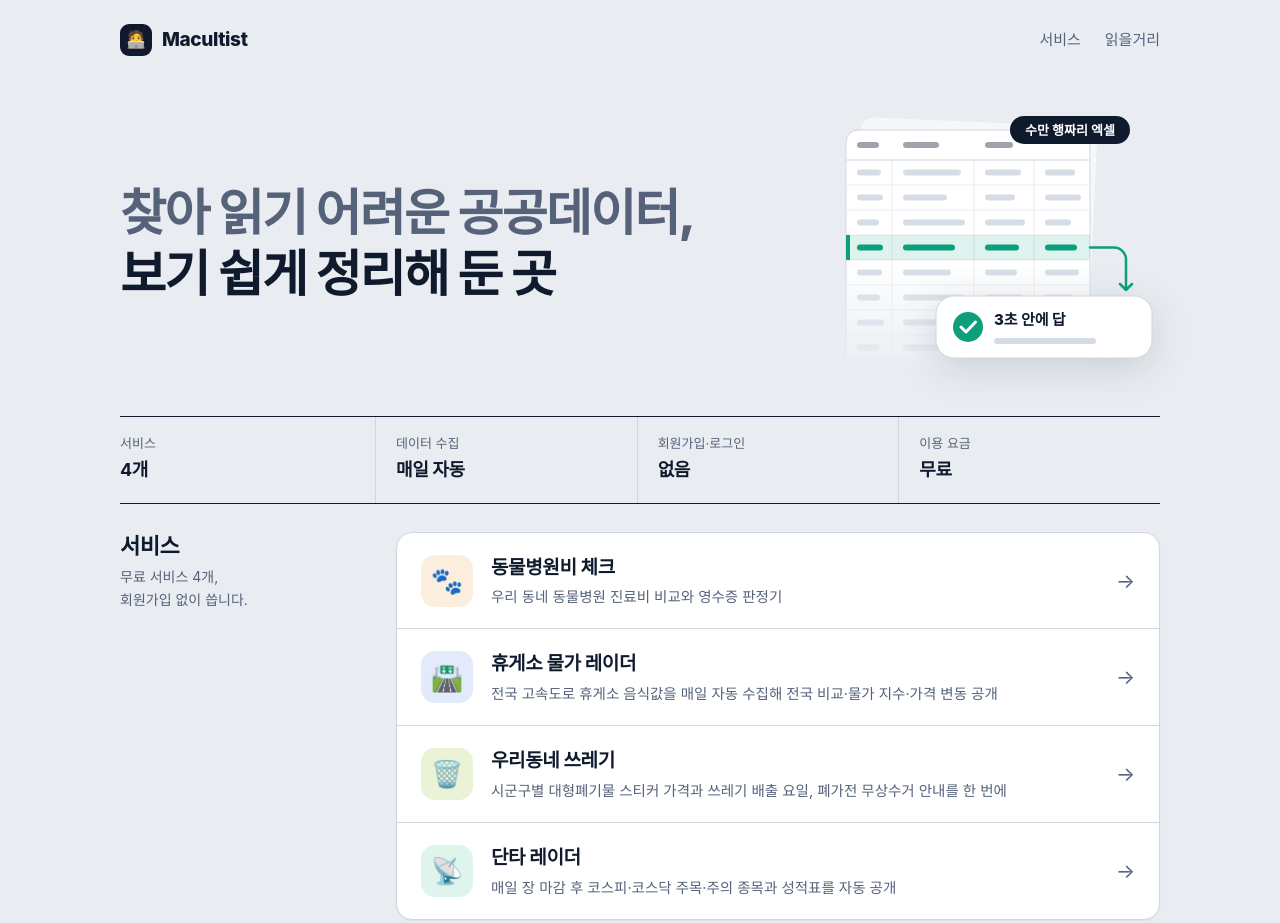
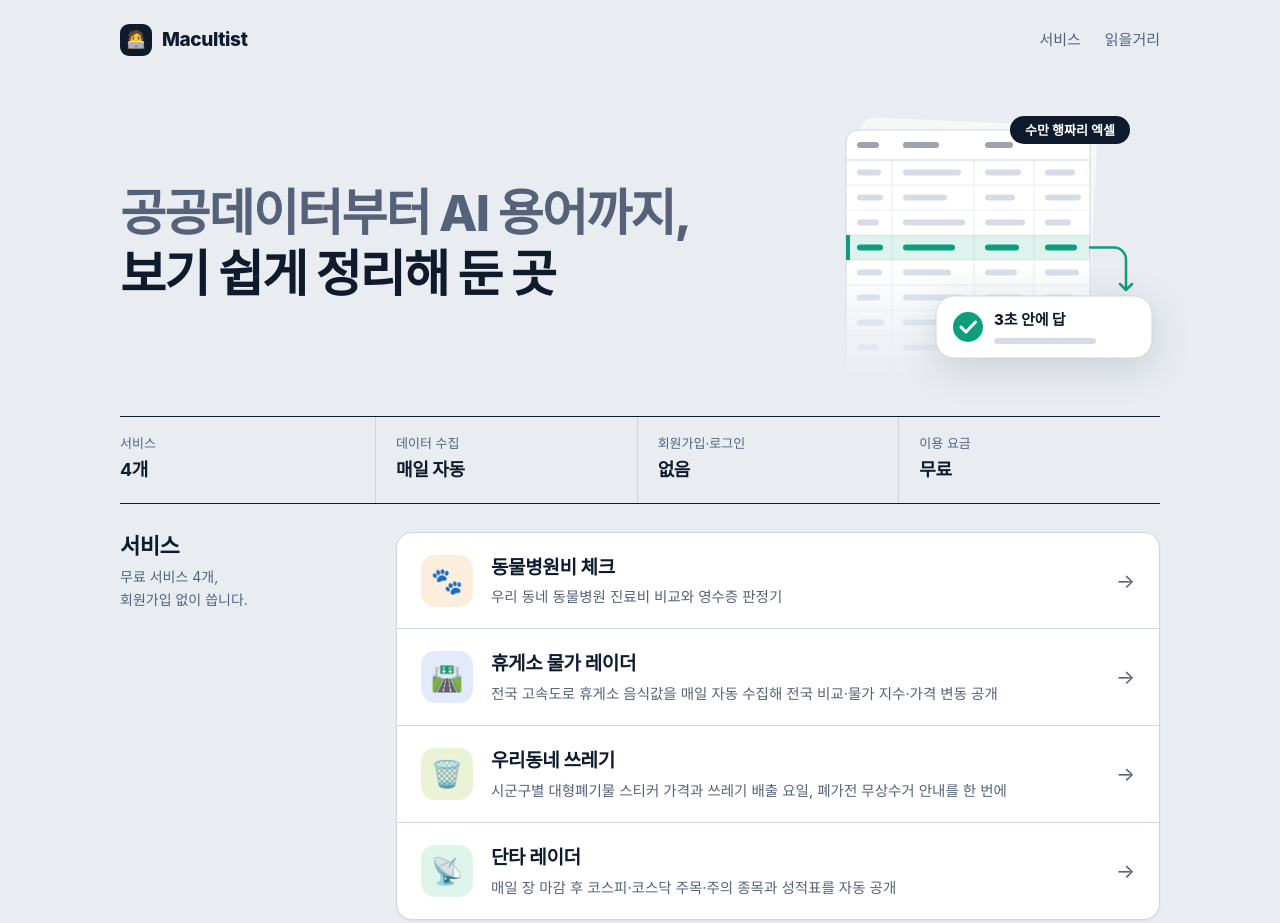
Before and after one commit to macultist/macultist.github.io, a plain HTML site: page index.html in a window 1280 px wide. Shown: the top 923 px of the page. Drawn offline with Linux system fonts and the light colour scheme; a web font is replaced by a local one.

Commit message:
대문 첫 문구를 공공데이터와 AI 용어를 아우르게 변경
Co-Authored-By: Claude Sonnet 5.5 <noreply@anthropic.com>

```diff
--- a/index.html
+++ b/index.html
@@ -45,7 +45,7 @@ footer{margin-top:clamp(56px,8vw,88px);padding-bottom:56px;color:var(--muted);fo
 </style><script type="application/ld+json">{"@context":"https://schema.org","@type":"WebSite","name":"Macultist","url":"https://macultist.kr/","inLanguage":"ko","description":"공공데이터를 매일 자동으로 모아 정리한 무료 웹 서비스 모음: 동물병원비 체크, 휴게소 물가 레이더, 우리동네 쓰레기, 단타 레이더","hasPart":[{"@type":"WebSite","name":"동물병원비 체크","url":"https://macultist.kr/petfee/"},{"@type":"WebSite","name":"휴게소 물가 레이더","url":"https://macultist.kr/restarea/"},{"@type":"WebSite","name":"우리동네 쓰레기","url":"https://macultist.kr/waste/"},{"@type":"WebSite","name":"단타 레이더","url":"https://macultist.kr/daytrade/"}]}</script></head><body>
 <header><p class="brand"><span class="mk" aria-hidden="true">🧑‍💻</span>Macultist</p><nav aria-label="바로가기"><a href="#services">서비스</a><a href="#reads">읽을거리</a></nav></header>
 <main>
-<div class="hero"><h1><span>찾아 읽기 어려운 <span>공공데이터,</span></span> <span>보기 쉽게 <span>정리해 둔 곳</span></span></h1>
+<div class="hero"><h1><span>공공데이터부터 <span>AI 용어까지,</span></span> <span>보기 쉽게 <span>정리해 둔 곳</span></span></h1>
 <div class="viz" aria-hidden="true"><svg viewBox="0 0 320 264" width="320" height="264"><defs><linearGradient id="f" x2="0" y2="1"><stop offset=".56" stop-color="#fff"/><stop offset="1" stop-color="#fff" stop-opacity="0"/></linearGradient><mask id="m"><rect width="320" height="264" fill="url(#f)"/></mask><filter id="s" x="-30%" y="-80%" width="160%" height="290%" color-interpolation-filters="sRGB"><feDropShadow dx="0" dy="10" stdDeviation="18" flood-color="#0f1b2d" flood-opacity=".14"/></filter></defs>
 <g mask="url(#m)"><rect x="16" y="10" width="236" height="262" rx="12" fill="#fff" opacity=".55" transform="rotate(2.5 134 140)"/><rect x="6" y="18" width="244" height="262" rx="12" fill="#fff" stroke="#cfd6e0"/><path d="M6 73h244M6 98h244M6 123h244M6 148h244M6 173h244M6 198h244M6 223h244M6 248h244M52 48v232M134 48v232M194 48v232" stroke="#e8ecf2"/><path d="M6 48h244" stroke="#cfd6e0"/><path d="M20 33h16M66 33h30M148 33h22" stroke="#0f1b2d" stroke-opacity=".4" stroke-width="6" stroke-linecap="round"/><path d="M20 60.5h18M66 60.5h52M148 60.5h30M208 60.5h24M20 85.5h20M66 85.5h38M148 85.5h24M208 85.5h30M20 110.5h16M66 110.5h56M148 110.5h34M208 110.5h20M20 160.5h19M66 160.5h42M148 160.5h26M208 160.5h28M20 185.5h17M66 185.5h54M148 185.5h32M208 185.5h22M20 210.5h21M66 210.5h34M148 210.5h25M208 210.5h30M20 235.5h16M66 235.5h48M148 235.5h30M208 235.5h24" stroke="#d5dce6" stroke-width="6" stroke-linecap="round"/></g>
 <path d="M6 123h244v25H6z" fill="#0d9f7c" fill-opacity=".13"/><path d="M8 123v25" stroke="#0d9f7c" stroke-width="4"/><path d="M20 135.5h20M66 135.5h46M148 135.5h28M208 135.5h26" stroke="#0d9f7c" stroke-width="6" stroke-linecap="round"/>
```
